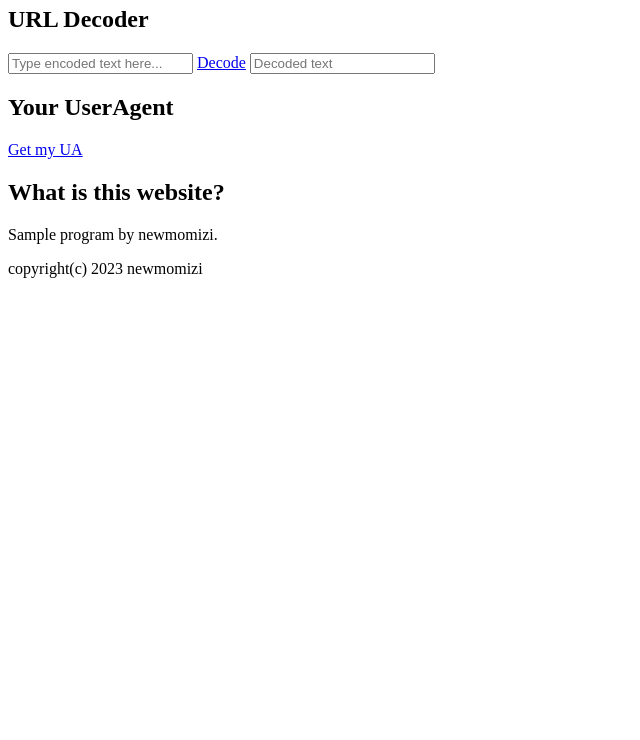
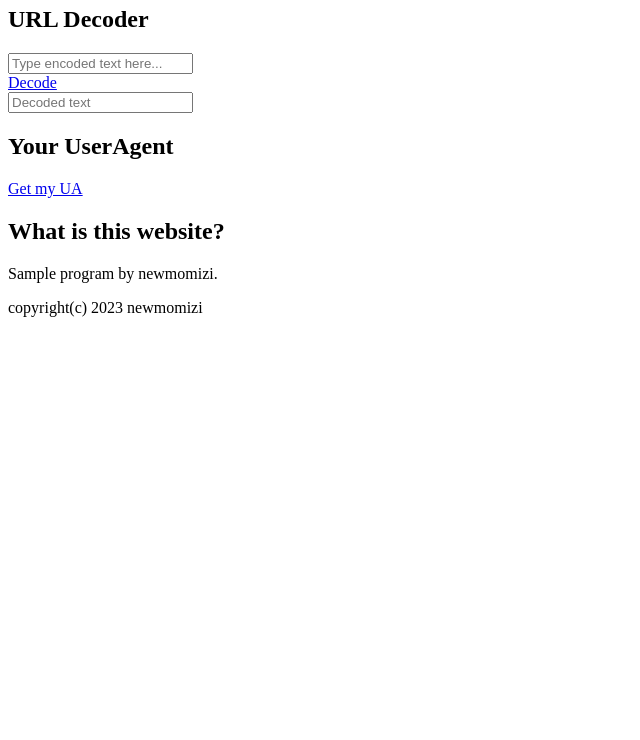
Before and after one commit to newmomizi/newmomizi.github.io, a plain HTML site: page index.html in a window 1280 px wide. Shown: the part 60-800 px from the top of the page, without its empty margins (0-640 px from the left). Drawn offline with Linux system fonts and the light colour scheme.

Commit message:
改行を入れ忘れた

```diff
--- a/index.html
+++ b/index.html
@@ -10,8 +10,8 @@
 
         <div id="decoder">
             <h2 class="subtitle">URL Decoder</h2>
-            <input type="text" placeholder="Type encoded text here..." id="bin">
-            <a href="#" onclick="decode()" id="decode-button">Decode</a>
+            <input type="text" placeholder="Type encoded text here..." id="bin"><br>
+            <a href="#" onclick="decode()" id="decode-button">Decode</a><br>
             <input type="text" placeholder="Decoded text" id="decoded">
         </div>
 
```
